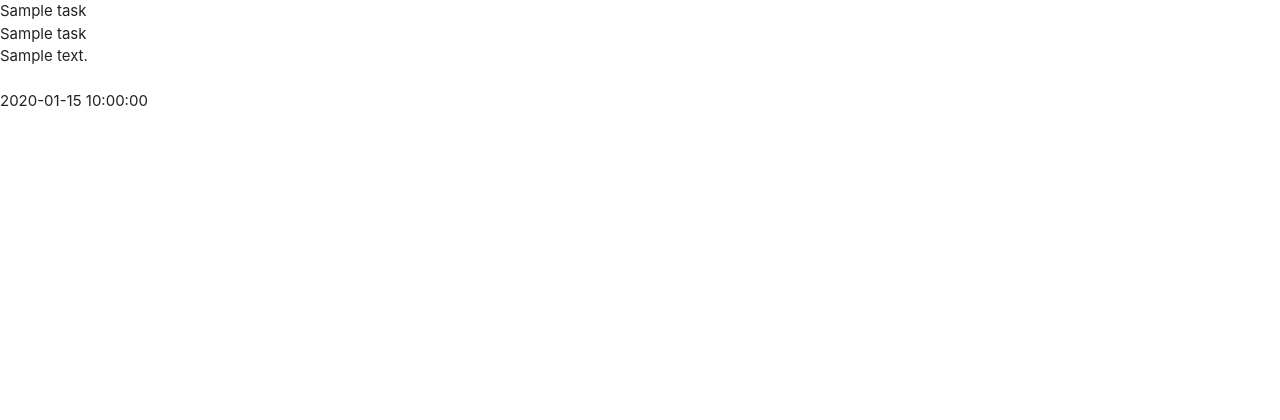
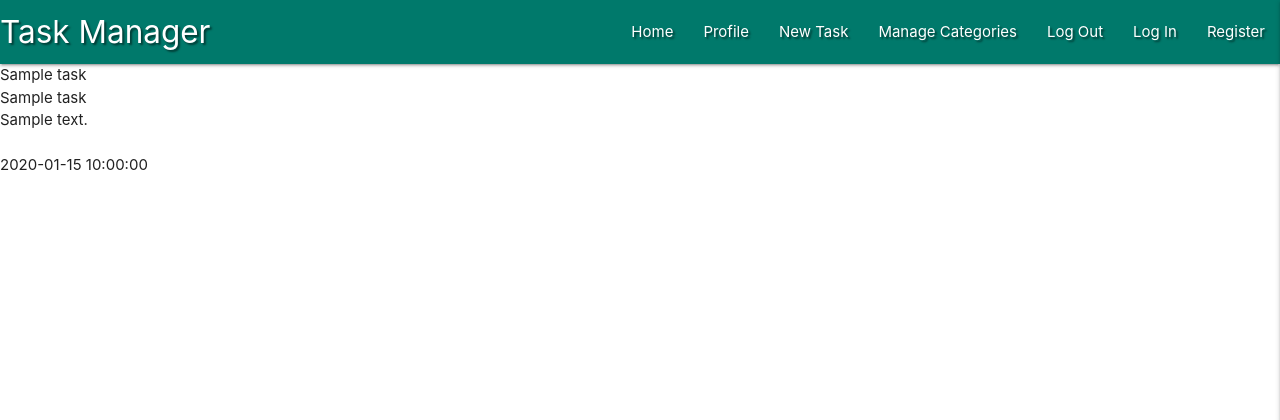
Before and after one commit to RDGrover/flask-task-manager, a Flask app: page / in a window 1280 px wide. Shown: the top 420 px of the page. Run offline with Flask 2, Linux system fonts and the light colour scheme; a database or web service that is not in the repository returns one stand-in record (values such as "Sample title"); some libraries are stand-ins or nearby versions.

Commit message:
add materialize navbar

```diff
--- a/static/css/style.css
+++ b/static/css/style.css
@@ -1,3 +1,3 @@
-body {
-    background-color: blue;
+.text-shadow {
+    text-shadow: 2px 2px 2px rgba(0, 0, 0, 0.5);
 }
--- a/static/js/script.js
+++ b/static/js/script.js
@@ -0,0 +1,3 @@
+$(document).ready(function(){
+    $(".sidenav").sidenav({edge: 'right'});
+});
--- a/templates/base.html
+++ b/templates/base.html
@@ -5,18 +5,49 @@
     <meta name="viewport" content="width=device-width, initial-scale=1.0">
     <link rel="stylesheet" href="https://cdnjs.cloudflare.com/ajax/libs/materialize/1.0.0/css/materialize.min.css" type="text/css">
     <link href="https://fonts.googleapis.com/icon?family=Material+Icons" rel="stylesheet" type="text/css">
-    <link rel="stylesheet" href="{{ url_for('static', filename='css/stlye.css') }}" type="text/css">
+    <link rel="stylesheet" href="{{url_for('static', filename='css/style.css')}}" type="text/css">
     {% block styles %}
     {% endblock %}
     <title>Task Manager</title>
 </head>
 <body>
+
+    <header>
+        <!--top navbar-->
+         <nav class="nav-extended text-shadow teal darken-2">
+            <div class="nav-wrapper">
+            <a href="{{ url_for('get_tasks') }}" class="brand-logo">Task Manager</a>
+            <a href="#" data-target="mobile-demo" class="sidenav-trigger right"><i class="material-icons">dehaze</i></a>
+            <ul class="right hide-on-med-and-down">
+                <li><a href="{{ url_for('get_tasks') }}">Home</a></li>
+                <li><a href="#">Profile</a></li>
+                <li><a href="#">New Task</a></li>
+                <li><a href="#">Manage Categories</a></li>
+                <li><a href="#">Log Out</a></li>
+                <li><a href="#">Log In</a></li>
+                <li><a href="#">Register</a></li>
+
+            </ul>
+            </div>
+        </nav>
+        <!--mobile sidenav-->
+        <ul class="sidenav" id="mobile-demo">
+            <li><h4 class="center-align light-blue-text text-darken-4">Task Manager</h4></li>
+            <li><a href="{{ url_for('get_tasks') }}">Home</a></li>
+            <li><a href="#">Profile</a></li>
+            <li><a href="#">New Task</a></li>
+            <li><a href="#">Manage Categories</a></li>
+            <li><a href="#">Log Out</a></li>
+            <li><a href="#">Log In</a></li>
+            <li><a href="#">Register</a></li>
+        </ul>
+    </header>
     {% block content %}
     {% endblock %}
 
     <script src="http://code.jquery.com/jquery-3.5.1.min.js" integrity="sha256-9/aliU8dGd2tb6OSsuzixeV4y/faTqgFtohetphbbj0=" crossorigin="anonymous"></script>
     <script src="https://cdnjs.cloudflare.com/ajax/libs/materialize/1.0.0/js/materialize.min.js"></script>
-    <script src="{{ url_for('static', filename='js/script.js') }}"></script>
+    <script src="{{url_for('static', filename='js/script.js')}}"></script>
     {% block scripts %}
     {% endblock %}
 </body>
```
